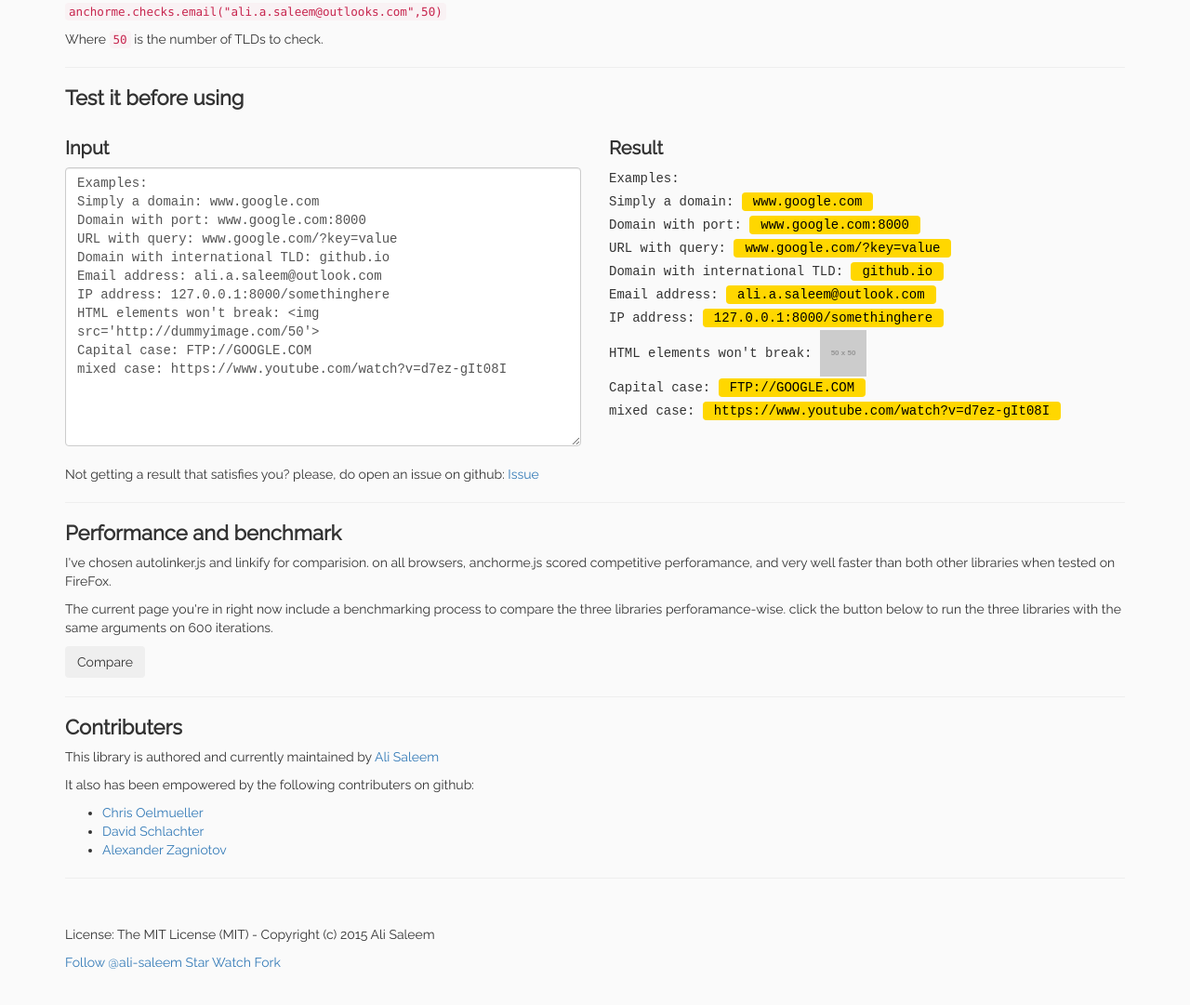
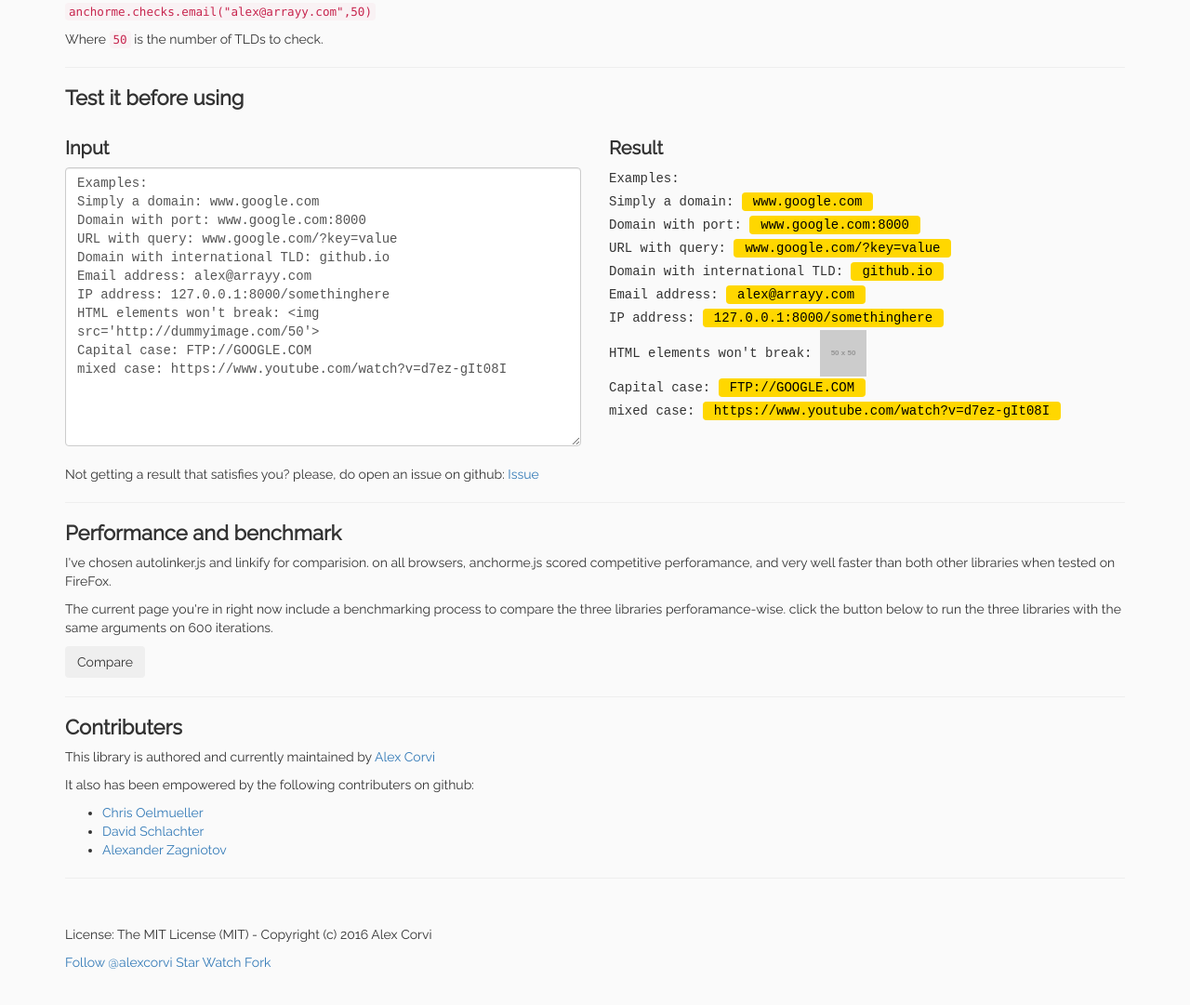
Before and after one commit to alexcorvi/anchorme.js, a website: page index.html in a window 1280 px wide. Shown: the part 1604-2685 px from the top of the page at 93% size. Drawn offline with nearby package versions, Linux system fonts and the light colour scheme; placeholder pictures from the web are drawn by us.

```diff
--- a/bower.json
+++ b/bower.json
@@ -2,7 +2,7 @@
   "name": "anchorme",
   "version": "0.6.0",
   "authors": [
-    "Ali Saleem"
+    "Alex Corvi"
   ],
   "description": "Javascript function to convert URLs in text to clickable HTML anchor links",
   "main": "src/anchorme.js",
--- a/index.html
+++ b/index.html
@@ -44,7 +44,7 @@
             "\nDomain with port: www.google.com:8000"+
             "\nURL with query: www.google.com/?key=value"+
             "\nDomain with international TLD: github.io"+
-            "\nEmail address: ali.a.saleem@outlook.com"+
+            "\nEmail address: alex@arrayy.com"+
             "\nIP address: 127.0.0.1:8000/somethinghere"+
             "\nHTML elements won't break: <img src='http://dummyimage.com/50'>"+
             "\nCapital case: FTP://GOOGLE.COM"+
@@ -87,7 +87,7 @@
                 <a href="#page-otheruses">Other uses</a>
                 <a href="#page-test">Test</a>
                 <a href="#page-benchmark">Benchmark</a>
-                <a href="https://github.com/ali-saleem/anchorme.js/">Github</a>
+                <a href="https://github.com/alexcorvi/anchorme.js/">Github</a>
                 <a href="#page-contributers">Contributers</a>
             </p>
         </header>
@@ -114,7 +114,7 @@
         <hr>
         <article id="page-download">
             <h2>Getting Started</h2>
-            <p>To use this library, you can download the source code from github: <a href="https://github.com/ali-saleem/anchorme.js">Download</a></p>
+            <p>To use this library, you can download the source code from github: <a href="https://github.com/alexcorvi/anchorme.js">Download</a></p>
             <h5>1. Include the library file in your HTML</h5>
             <code>
                 &lt;script type=&quot;text/javascript&quot; src=&quot;anchorme.min.js&quot;&gt;&lt;/script&gt;
@@ -167,7 +167,7 @@
             <p>Although the main purpose of this library is to convert unclickable text strings into an HTML anchor links, you can surely use it's methods for other purposes.</p>
             <p>The source code is very readable, don't be afraid to check it.</p>
             <p>An example of "other uses", is checking if a string is a valid email or not:</p>
-            <p><code>anchorme.checks.email("ali.a.saleem@outlooks.com",50)</code></p>
+            <p><code>anchorme.checks.email("alex@arrayy.com",50)</code></p>
             <p>Where <code>50</code> is the number of TLDs to check.</p>
         </article>
         <hr>
@@ -184,7 +184,7 @@
             </section>
             </div>
             <br>
-            <p>Not getting a result that satisfies you? please, do open an issue on github: <a class="github-button" href="https://github.com/ali-saleem/anchorme.min.js/issues" data-icon="octicon-issue-opened" data-count-api="/repos/ali-saleem/anchorme.js#open_issues_count" data-count-aria-label="# issues on GitHub" aria-label="Issue ali-saleem/anchorme.js on GitHub">Issue</a></p>
+            <p>Not getting a result that satisfies you? please, do open an issue on github: <a class="github-button" href="https://github.com/alexcorvi/anchorme.min.js/issues" data-icon="octicon-issue-opened" data-count-api="/repos/alexcorvi/anchorme.js#open_issues_count" data-count-aria-label="# issues on GitHub" aria-label="Issue alexcorvi/anchorme.js on GitHub">Issue</a></p>
         </article>
         <hr>
         <article id="page-benchmark">
@@ -199,7 +199,7 @@
         <hr>
         <article id="page-contributers">
             <h2>Contributers</h2>
-            <p>This library is authored and currently maintained by <a href="https://twitter.com/AliArrayy">Ali Saleem</a></p>
+            <p>This library is authored and currently maintained by <a href="https://twitter.com/alex_corvi">Alex Corvi</a></p>
             <p>It also has been empowered by the following contributers on github:</p>
             <ul>
                 <li><a href="https://github.com/ChrisOelmueller">Chris Oelmueller</a></li>
@@ -210,11 +210,11 @@
         <hr>
 
         <footer>
-            <p>License: The MIT License (MIT) - Copyright (c) 2015 Ali Saleem</p>
-            <a class="github-button" href="https://github.com/ali-saleem" data-count-href="/ali-saleem/followers" data-count-api="/users/ali-saleem#followers" data-count-aria-label="# followers on GitHub" aria-label="Follow @ali-saleem on GitHub">Follow @ali-saleem</a>
-            <a class="github-button" href="https://github.com/ali-saleem/anchorme.js" data-icon="octicon-star" data-count-href="/ali-saleem/anchorme.js/stargazers" data-count-api="/repos/ali-saleem/anchorme.js#stargazers_count" data-count-aria-label="# stargazers on GitHub" aria-label="Star ali-saleem/anchorme.js on GitHub">Star</a>
-            <a class="github-button" href="https://github.com/ali-saleem/anchorme.js" data-icon="octicon-eye" data-count-href="/ali-saleem/anchorme.js/watchers" data-count-api="/repos/ali-saleem/anchorme.js#subscribers_count" data-count-aria-label="# watchers on GitHub" aria-label="Watch ali-saleem/anchorme.js on GitHub">Watch</a>
-            <a class="github-button" href="https://github.com/ali-saleem/anchorme.js/fork" data-icon="octicon-repo-forked" data-count-href="/ali-saleem/anchorme.js/network" data-count-api="/repos/ali-saleem/anchorme.js#forks_count" data-count-aria-label="# forks on GitHub" aria-label="Fork ali-saleem/anchorme.js on GitHub">Fork</a>
+            <p>License: The MIT License (MIT) - Copyright (c) 2016 Alex Corvi</p>
+            <a class="github-button" href="https://github.com/alexcorvi" data-count-href="/alexcorvi/followers" data-count-api="/users/alexcorvi#followers" data-count-aria-label="# followers on GitHub" aria-label="Follow @alexcorvi on GitHub">Follow @alexcorvi</a>
+            <a class="github-button" href="https://github.com/alexcorvi/anchorme.js" data-icon="octicon-star" data-count-href="/alexcorvi/anchorme.js/stargazers" data-count-api="/repos/alexcorvi/anchorme.js#stargazers_count" data-count-aria-label="# stargazers on GitHub" aria-label="Star alexcorvi/anchorme.js on GitHub">Star</a>
+            <a class="github-button" href="https://github.com/alexcorvi/anchorme.js" data-icon="octicon-eye" data-count-href="/alexcorvi/anchorme.js/watchers" data-count-api="/repos/alexcorvi/anchorme.js#subscribers_count" data-count-aria-label="# watchers on GitHub" aria-label="Watch alexcorvi/anchorme.js on GitHub">Watch</a>
+            <a class="github-button" href="https://github.com/alexcorvi/anchorme.js/fork" data-icon="octicon-repo-forked" data-count-href="/alexcorvi/anchorme.js/network" data-count-api="/repos/alexcorvi/anchorme.js#forks_count" data-count-aria-label="# forks on GitHub" aria-label="Fork alexcorvi/anchorme.js on GitHub">Fork</a>
             <script async defer id="github-bjs" src="https://buttons.github.io/buttons.js"></script>
         </footer>
 
--- a/src/anchorme.js
+++ b/src/anchorme.js
@@ -3,8 +3,8 @@
  *
  * Anchorme.js
  * 0.6.0
- * @auth: Ali Saleem <ali.a.saleem@outlook.com>
- * @repo: https://github.com/ali-saleem/anchorme.js
+ * @auth: Alex Corvi <alex@arrayy.com>
+ * @repo: https://github.com/alexcorvi/anchorme.js
  *
  *
  *
@@ -341,8 +341,6 @@
 			if(typeof options.truncate		 	!= "number") 	options.truncate = 0;
 		}
 
-		console.log(options.truncate);
-
 		if(options.html){
 			if(
 				str.indexOf("</a>") 		> -1	||
```
Also changed, not shown: README.md, src/anchorme.min.js, 1 other file.
